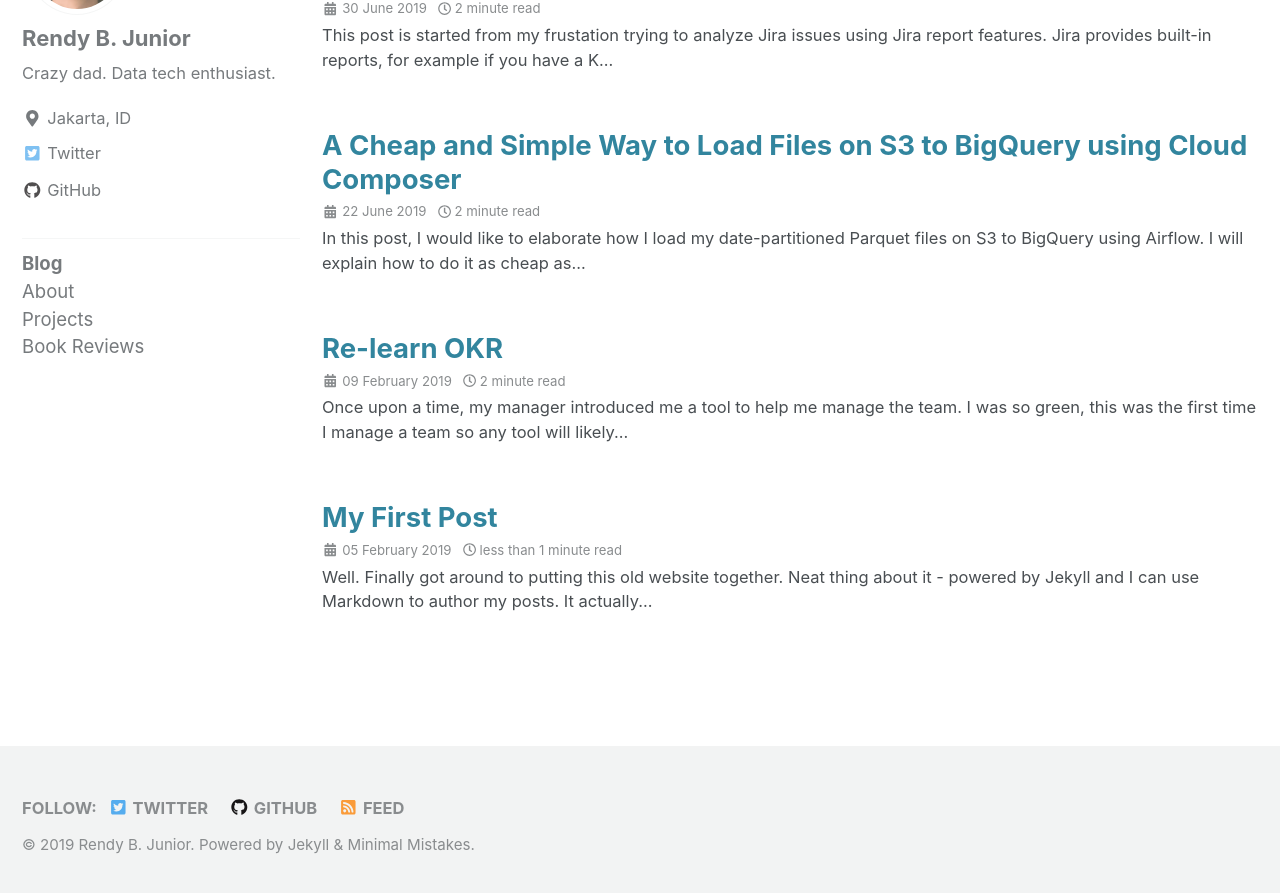
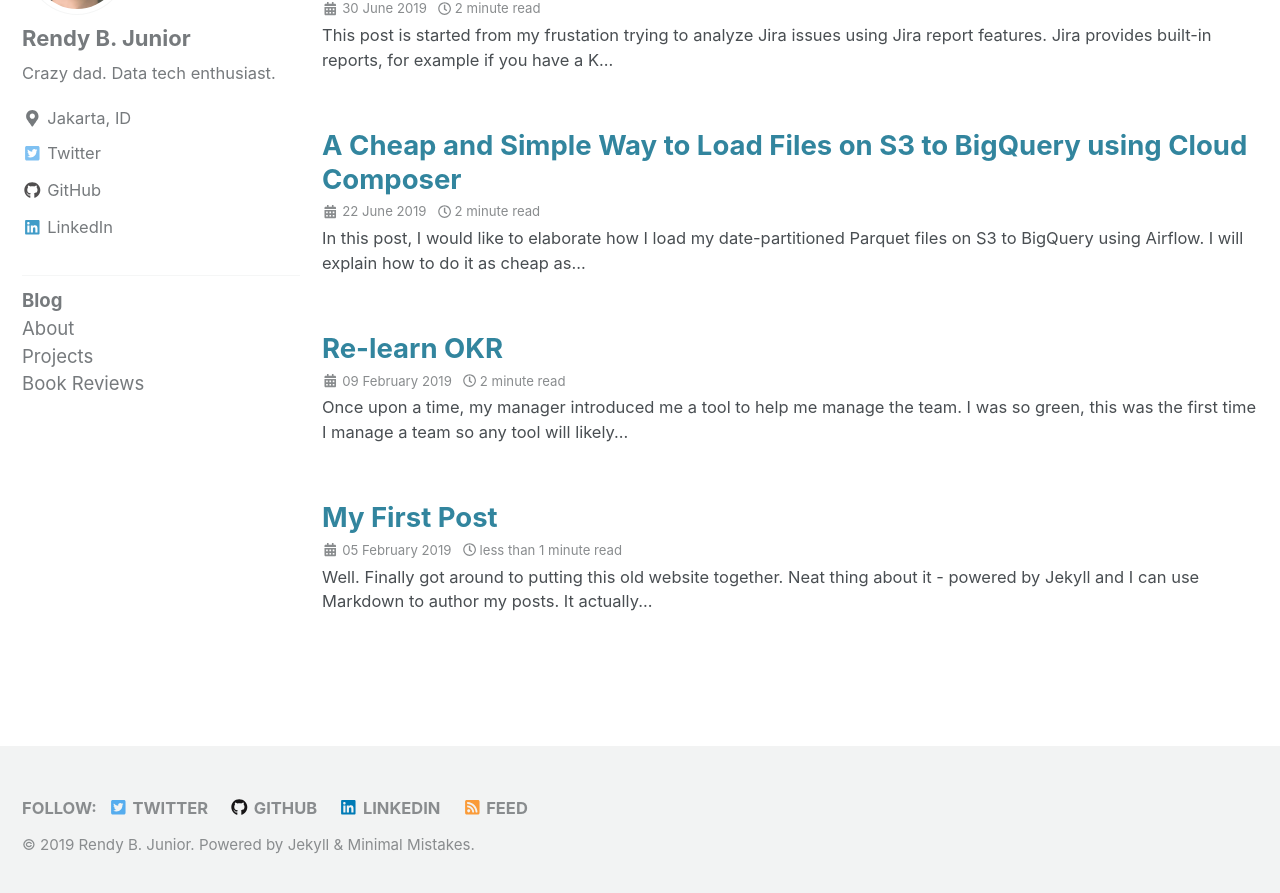
Before and after one commit to rendybjunior/rendyistyping, a Jekyll site: the page built from index.html, in a window 1280 px wide and 900 px high, scrolled down 350 px. Shown: the top 893 px of the window. Built offline with Jekyll 4.4.1, drawn with Linux system fonts in a browser that asks for light colours; cached includes are drawn as plain includes; nearby versions of some CDN libraries; the list of posts is cut into pages by our own code.

Commit message:
add linkedin

```diff
--- a/_config.yml
+++ b/_config.yml
@@ -119,6 +119,9 @@ author:
     - label: "GitHub"
       icon: "fab fa-fw fa-github"
       url: "https://github.com/rendybjunior"
+    - label: "LinkedIn"
+      icon: "fab fa-fw fa-linkedin"
+      url: "https://www.linkedin.com/in/rendy-bambang-junior-b1749140/"
 
 # Site Footer
 footer:
@@ -129,6 +132,9 @@ footer:
     - label: "GitHub"
       icon: "fab fa-fw fa-github"
       url: "https://github.com/rendybjunior"
+    - label: "LinkedIn"
+      icon: "fab fa-fw fa-linkedin"
+      url: "https://www.linkedin.com/in/rendy-bambang-junior-b1749140/"
 
 
 # Reading Files
```
